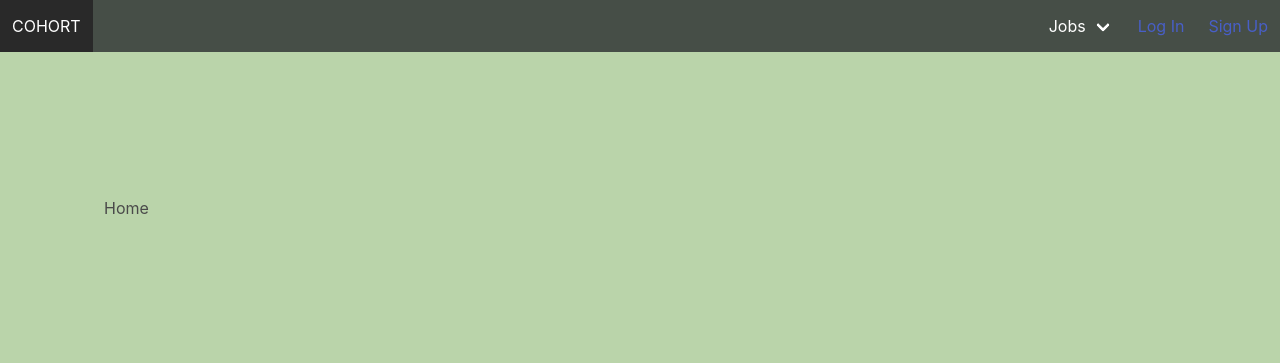
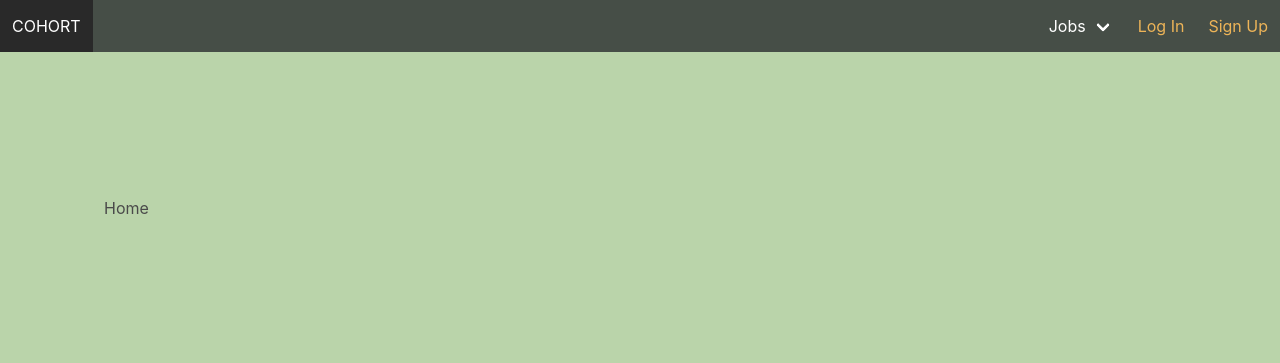
Before and after one commit to jillpe/cohort, a Django app: template main_app/templates/home.html in a window 1280 px wide. Shown: the top 363 px of the page. Run offline with Django 3.2, Linux system fonts and the light colour scheme; the template is opened without the code that fills it, so the values that code supplies are empty.

Commit message:
adds orange color to navbar a-tags

```diff
--- a/main_app/templates/base.html
+++ b/main_app/templates/base.html
@@ -69,17 +69,17 @@
               </div>
             </div>
             <div class="navbar-item">
-              <a href="{% url 'applicants_detail' user.applicant.id%}"> View Profile</a>
+              <a href="{% url 'applicants_detail' user.applicant.id%}" style="color: #EDB458"> View Profile</a>
             </div>
             <div class="navbar-item">
-              <a href="{% url 'logout' %}"> Log Out</a>
+              <a href="{% url 'logout' %}" style="color: #EDB458"> Log Out</a>
             </div>
             {%else %}
             <div class="navbar-item">
-              <a href="{% url 'login' %}"> Log In</a>
+              <a href="{% url 'login' %}" style="color: #EDB458"> Log In</a>
             </div>
             <div class="navbar-item">
-              <a href="{% url 'signup' %}" > Sign Up</a>
+              <a href="{% url 'signup' %}" style="color: #EDB458"> Sign Up</a>
             </div>
             {% endif %}
           </div>
```
